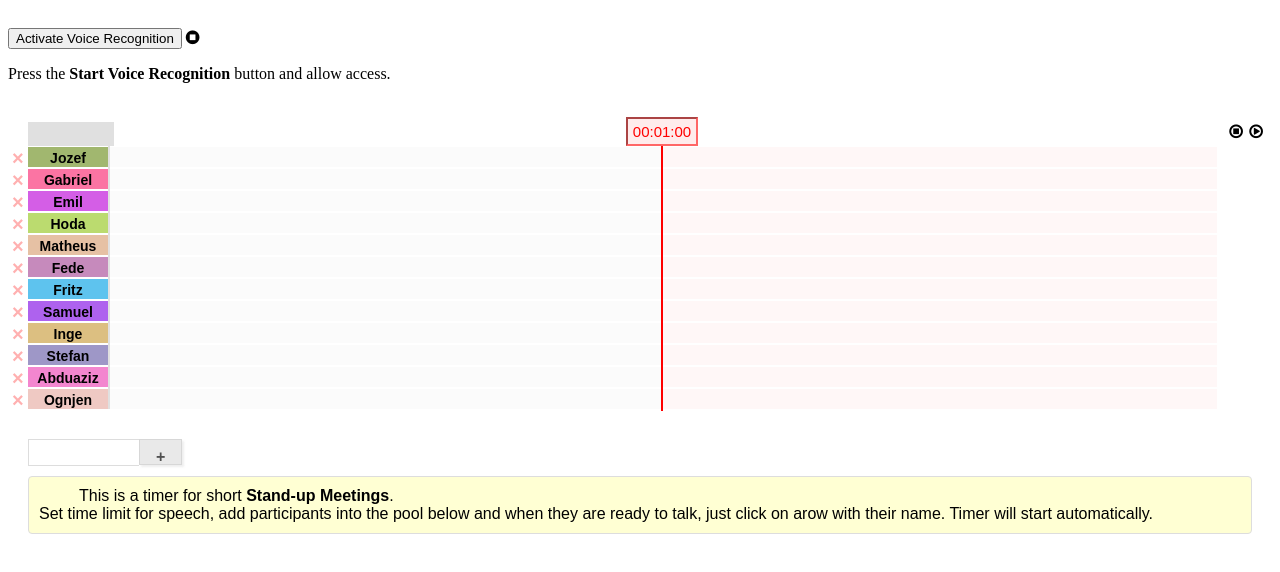
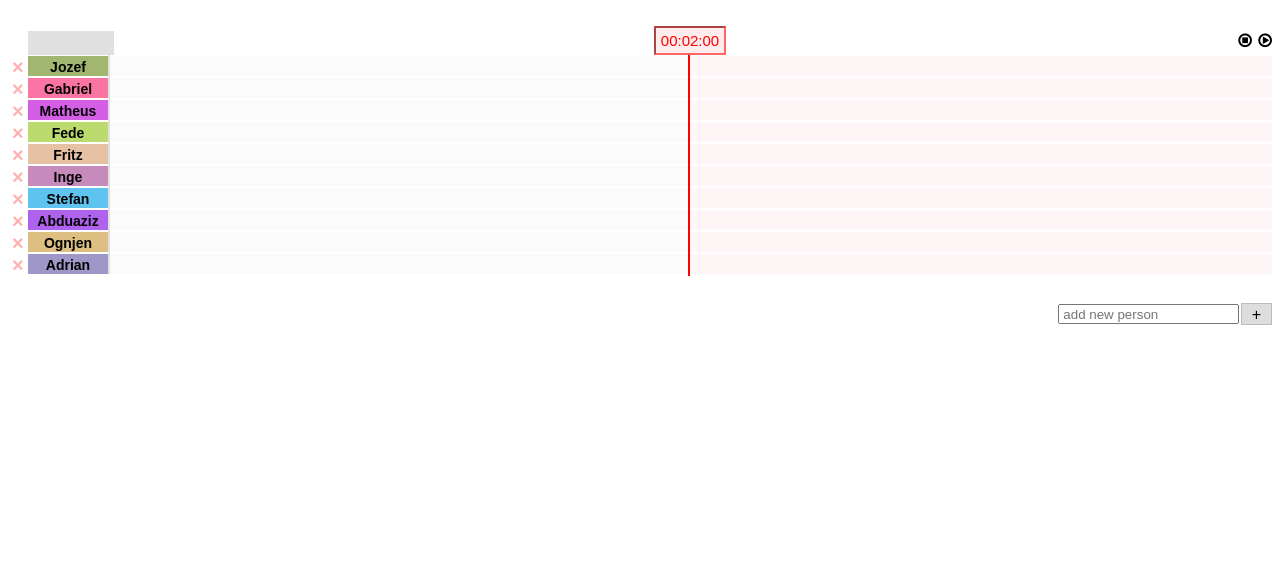
Before and after one commit to jozeflacko/meeting-timer-jquery, a plain HTML site: page src/index.html in a window 1280 px wide. Drawn offline with nearby package versions, Linux system fonts and the light colour scheme.

Commit message:
commit css changes

```diff
--- a/src/index.css
+++ b/src/index.css
@@ -1,5 +1,5 @@
 .scrum-app {
-  padding: 0px 20px;
+  padding: 0px 0px 0px 20px;
   /* border:1px solid #DDD; */
   /* background: #f3fcff; */
   padding-bottom: 100px;
@@ -27,7 +27,7 @@ h1 {
   margin-top:10px;
 }
 
-.buttonsPanel {position: relative;text-align: right;margin-right: -11px;top: 24px;}
+.buttonsPanel {position: relative;text-align: right;/* margin-right: -11px; */top: 24px;}
 .buttonsPanel > * {
   min-width: 20px;
 }
@@ -78,7 +78,7 @@ h1 {
   text-align:center;
   margin-left:50%;
   position:relative;
-  left: -14px;
+  left: 4px;
   border-color: #ff6666;
   background: #ffecec;
   color: red;
@@ -112,7 +112,7 @@ h1 {
   white-space: nowrap;
 }
 .pools {
-  padding: 0px 35px 0px 80px;
+  padding: 0px 0px 0px 80px;
   padding-top: 0px;
   position:relative;
 }
@@ -205,9 +205,9 @@ h1 {
 .pool > .progressContainer > .time,
 .pool > .progressContainer > .time:focus {
       display:inline-block;
-      top: -6px;
-      /* left: -80px; */
-      position: relative;
+      top: 3px;
+      left: 3px;
+      position: absolute;;
       border:none;
       background:transparent;
       z-index:9;
@@ -237,38 +237,8 @@ h1 {
   border-radius: 50%;
   text-align: center;
 }
-.newPool {
-  margin-top: 30px;
-  text-align: left;
-  white-space: nowrap;
-  margin-right: 0px;
-  background: white;
-  z-index: 4000;
-  vertical-align: middle;
-}
-.newPool > input {
-  border-radius: 0;
-    border: 1px solid #DDD;
-  border-right:0px;
-  width: 100px;
-  position: relative;
-  background: white;
-  z-index: 30000;
-  padding: 5px 5px;
-  vertical-align: top;
 
-}
-.newPool > .newPoolButton {
-  margin-left:10px;
-  margin-right:0px;
-  position:relative;
-  margin:0px;
-  border-radius: 0px;
-  height: 14px;
-  font-size: initial;
-  padding: 5px 16px;
-  background: #e2e2e2bd;
-}
+
 .averageBar {
   position:absolute;
   width:2px;
@@ -295,6 +265,27 @@ h1 {
   bottom: -26px;
 }
 
+.newPool {
+  margin-top: 30px;
+  text-align: right;
+  white-space: nowrap;
+  margin-right: 0px;
+  background: white;
+  z-index: 4000;
+  font-size:initial;
+  line-height:initial;
+}
+
+.newPool * {
+  padding: 0px;
+  vertical-align: top;
+  margin:0px;
+  display:inline-block;
+  height:16px;
+
+}
+.newPoolButton {margin-left:2px;background:#DDD;padding:2px 10px;border: 1px solid #BBB;position: relative;top: -1px;}
+
 
 
 @-webkit-keyframes progress-bar-stripes {
--- a/src/index.html
+++ b/src/index.html
@@ -14,15 +14,15 @@
 </head>
 
 <body>
-    <div class="speech">
+   <!-- <div class="speech">
         <div style="height:20px;" id="note-textarea"></div>
         <button id="start-record-btn">Activate Voice Recognition</button>
         <i id="stop-record-btn" class="fa fa-stop-circle" aria-hidden="true"></i>
         <p id="recording-instructions">Press the <strong>Start Voice Recognition</strong> button and allow access.</p>
     </div>
+  <script type="text/javascript" src="find-most-similar-string.js"></script>
+  <script type="text/javascript" src="speech-to-text.js"></script> -->
 
-  <script type="text/javascript" src="find-most-similar-string.js"></script>
-  <script type="text/javascript" src="speech-to-text.js"></script>
   <script type="text/javascript" src="index.js"></script>
 </body>
 </html>
--- a/src/index.js
+++ b/src/index.js
@@ -1,7 +1,7 @@
 "use strict";
 
-var INITIAL_TIME = '00:01:00';
-var PARTICIPANTS = ['Jozef','Gabriel','Emil','Hoda','Matheus','Fede','Fritz', 'Samuel','Inge','Stefan','Abduaziz','Ognjen'];
+var INITIAL_TIME = '00:02:00';
+var PARTICIPANTS = ['Jozef','Gabriel','Matheus','Fede','Fritz','Inge','Stefan','Abduaziz','Ognjen', 'Adrian'];
 var interval;
 var ANIMATION_TIMEOUT = 97;
 
@@ -18,12 +18,11 @@ function createApp() {
 
   var breakpoint = createHeader(app);
   createPools(app, getParticipantsCookie(), breakpoint);
-
-  createHelp(app);
+  //createHelp(app);
 }
 
 function createHelp(app) {
-  var hint = $('<div class="hint">This is a timer for short <b>Stand-up Meetings</b>. <br>Set time limit for speech, add participants into the pool below and when they are ready to talk, just click on arow with their name. Timer will start automatically.</div>');
+  var hint = $('<div class="hint">This is a timer for <b>Stand-up Meetings</b>. <br>Set time limit for speech, add participants into the pool below and when they are ready to talk, just click on arow with their name. Timer will start automatically.</div>');
   $(app).append(hint);
 }
 
@@ -202,9 +201,9 @@ function createPools(app, participants, breakpointInput) {
   }
   var newPool = $('<div class="newPool"></div>');
   app.append(newPool);
-    var newPoolName = $('<input type="text "class="newPoolName"/>');
+    var newPoolName = $('<input type="text" placeholder=" add new person" class="newPoolName"/>');
     newPool.append(newPoolName);
-    var newPoolButton = $('<span class="newPoolButton jbtn">+</span>');
+    var newPoolButton = $('<span class="newPoolButton">+</span>');
     newPool.append(newPoolButton);
     newPoolButton.click(function(e) {
             var name = $(event.target).prev('.newPoolName').val();
```
